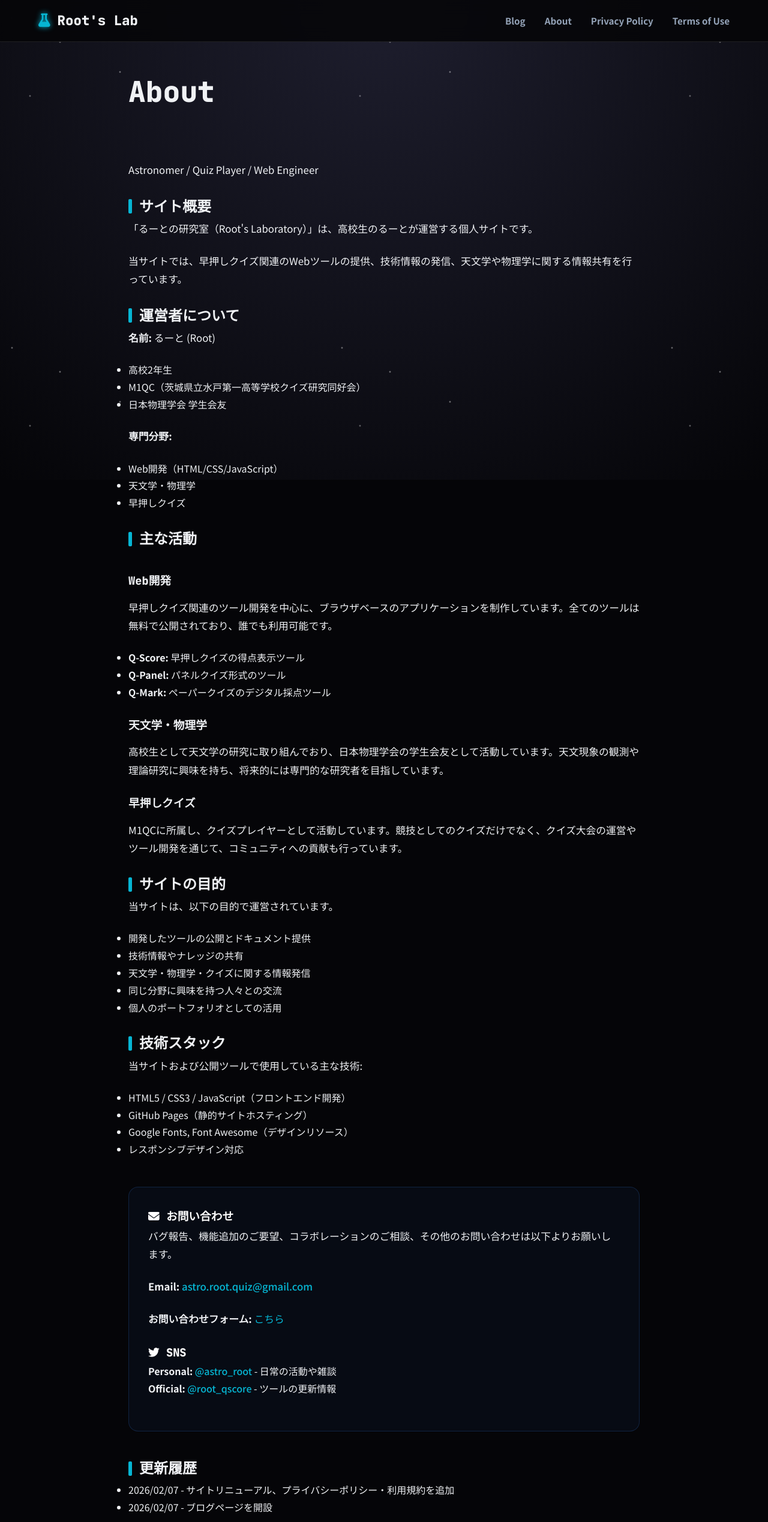
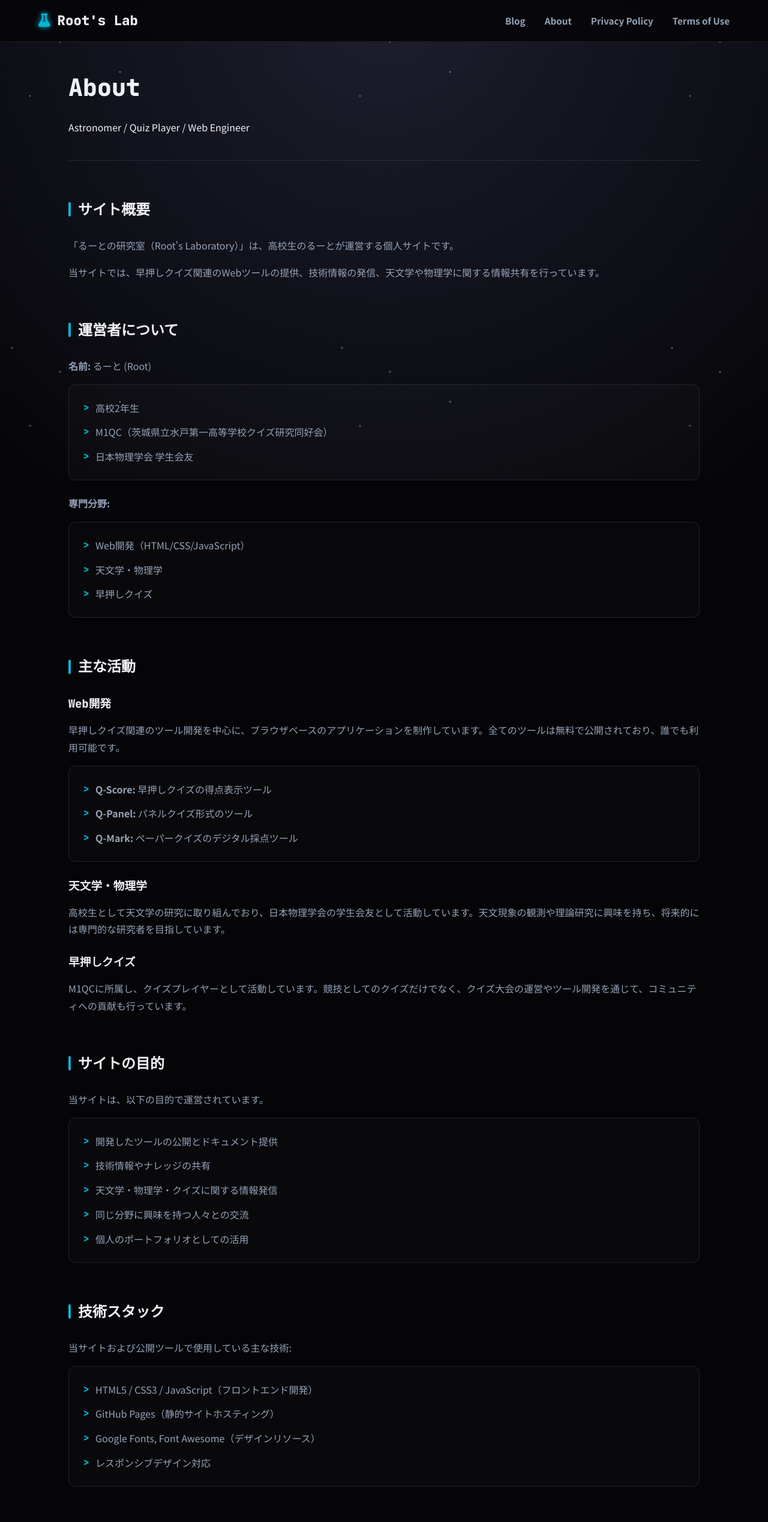
Before and after one commit to astro-root/astro-root.com, a plain HTML site: page about.html in a window 1280 px wide. Shown: the top 2538 px of the page at 60% size. Drawn offline with Linux system fonts and the light colour scheme.

Commit message:
Update about.css

```diff
--- a/css/about.css
+++ b/css/about.css
@@ -1,115 +1,80 @@
-.container {
-    max-width: 900px;
-    opacity: 0;
-    animation: fadePage 0.8s ease forwards;
+.about-header {
+    border-bottom: 1px solid var(--border-glass);
+    padding-bottom: 40px;
+    margin-bottom: 60px;
 }
 
-@keyframes fadePage {
-    from { opacity: 0; transform: translateY(10px); }
-    to { opacity: 1; transform: translateY(0); }
+.about-header h1 {
+    font-size: 2.5rem;
+    margin-bottom: 16px;
 }
 
-.content-wrapper {
-    background: rgba(20, 20, 30, 0.6);
-    border: 1px solid var(--glass-border);
-    border-radius: 24px;
-    padding: 48px;
-    backdrop-filter: blur(16px);
-    -webkit-backdrop-filter: blur(16px);
+.about-section {
+    margin-bottom: 60px;
 }
 
-h1 {
-    font-size: 3rem;
-    font-family: 'JetBrains Mono', monospace;
-    border-bottom: 1px solid var(--glass-border);
-    padding-bottom: 24px;
-    margin-bottom: 48px;
-}
-
-h2 {
+.about-section h2 {
+    font-size: 1.5rem;
+    margin-bottom: 24px;
+    color: var(--text-main);
     display: flex;
     align-items: center;
     gap: 12px;
 }
 
-h2::before {
+.about-section h2::before {
     content: '';
-    display: inline-block;
-    width: 6px;
+    width: 4px;
     height: 24px;
     background: var(--accent-cyan);
     border-radius: 2px;
 }
 
-h3 {
-    margin-top: 32px;
+.about-section p {
+    color: var(--text-sub);
+    margin-bottom: 16px;
+    line-height: 1.8;
 }
 
-p {
-    font-size: 1.05rem;
+.about-section ul {
+    list-style: none;
     margin-bottom: 24px;
+    background: rgba(255, 255, 255, 0.02);
+    padding: 24px;
+    border-radius: 12px;
+    border: 1px solid var(--border-glass);
 }
 
-ul {
-    margin-bottom: 24px;
+.about-section li {
+    margin-bottom: 12px;
+    padding-left: 20px;
+    position: relative;
+    color: var(--text-sub);
+}
+
+.about-section li::before {
+    content: '>';
+    position: absolute;
+    left: 0;
+    color: var(--accent-cyan);
+    font-family: var(--font-en);
+    font-weight: 700;
+}
+
+.about-section li:last-child {
+    margin-bottom: 0;
 }
 
 .contact-box {
-    background: rgba(59, 130, 246, 0.05);
-    border: 1px solid rgba(59, 130, 246, 0.2);
+    background: var(--bg-glass);
+    border: 1px solid var(--border-glass);
     border-radius: 16px;
-    padding: 32px;
-    margin-top: 48px;
+    padding: 40px;
+    margin-top: 60px;
 }
 
 .contact-box h3 {
-    margin-top: 0;
-    color: white;
+    color: var(--accent-cyan);
+    margin-bottom: 20px;
+    font-size: 1.3rem;
 }
-
-.contact-box ul {
-    list-style: none;
-    padding-left: 0;
-}
-
-a {
-    font-weight: 500;
-}
-
-a:hover {
-    color: #67e8f9;
-}
-
-.menu-toggle {
-    display: none;
-    font-size: 1.5rem;
-    color: var(--text-main);
-    cursor: pointer;
-}
-
-@media (max-width: 768px) {
-    .nav-links {
-        position: fixed;
-        top: var(--nav-height);
-        right: -100%;
-        width: 100%;
-        height: calc(100vh - var(--nav-height));
-        background: var(--bg-deep);
-        flex-direction: column;
-        justify-content: center;
-        transition: right 0.4s ease;
-        border-top: 1px solid var(--glass-border);
-    }
-    .nav-links.active {
-        right: 0;
-    }
-    .menu-toggle {
-        display: block;
-    }
-    .content-wrapper {
-        padding: 24px;
-    }
-    h1 {
-        font-size: 2.5rem;
-    }
-}
```
